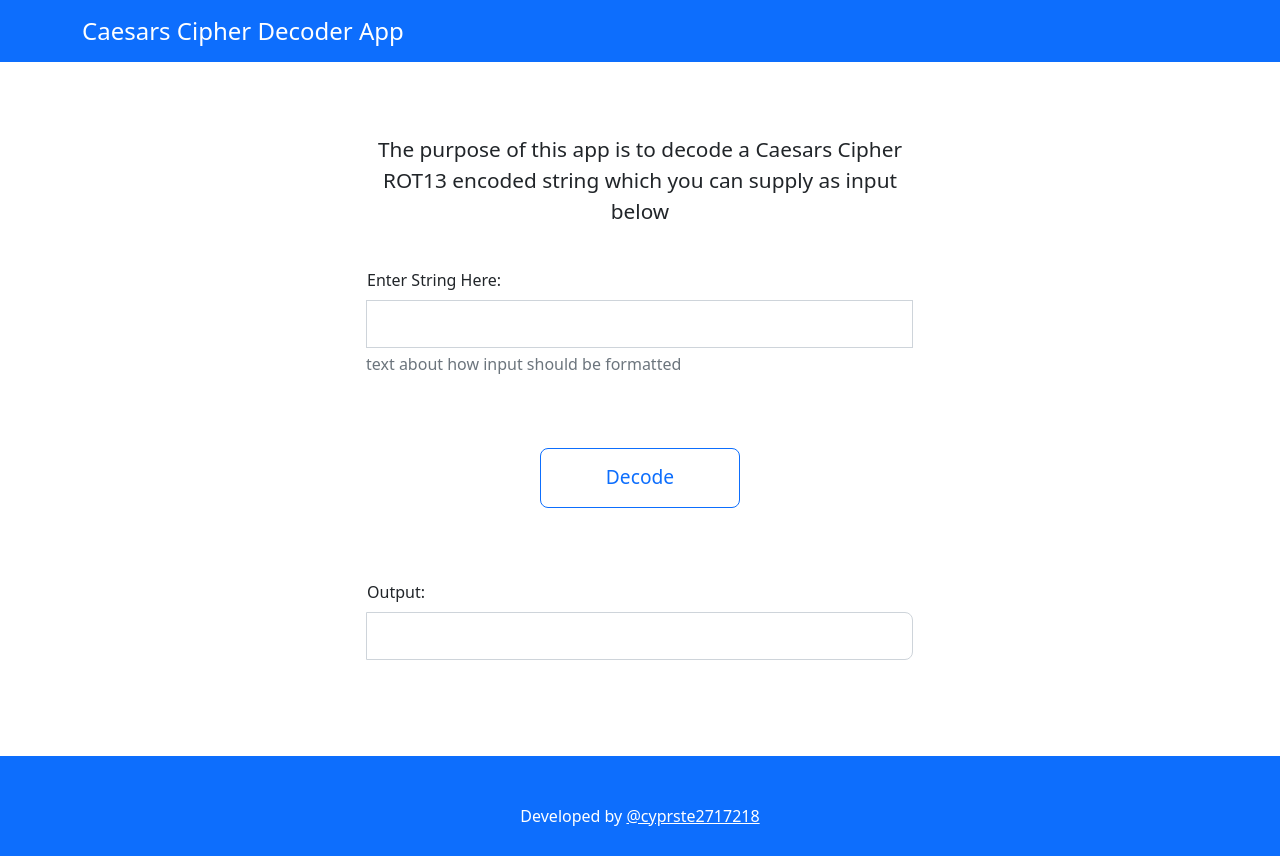
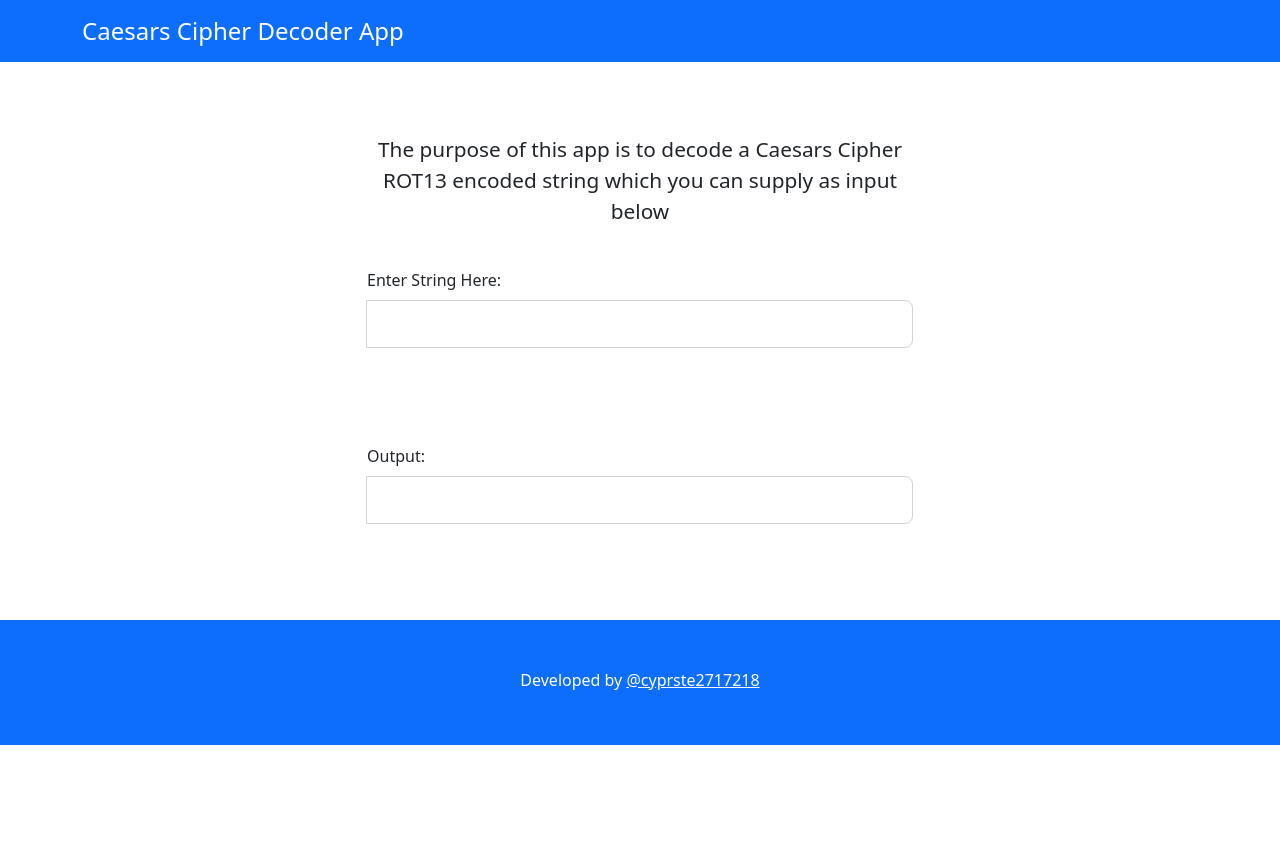
Before and after one commit to cyprste2717218/Caesars-Cipher-Decoder-App, a React (Create React App) app: page / in a window 1280 px wide. After the commit the page ends 800 px from the top, so only its background shows below. Built offline with nearby package versions, Linux system fonts and the light colour scheme.

Commit message:
connected up UI to interact with ROT13 component

```diff
--- a/src/App.js
+++ b/src/App.js
@@ -1,6 +1,6 @@
 import './App.css';
-import rot13 from './caesarsCipherDecoder';
-import React, { useState } from 'react';
+import Rot13 from './caesarsCipherDecoder';
+import React, { Component } from 'react';
 import 'bootstrap/dist/css/bootstrap.min.css';
 import "bootstrap/dist/js/bootstrap.bundle.min";
 
@@ -12,9 +12,13 @@ import InputGroup from 'react-bootstrap/InputGroup';
 import Button from 'react-bootstrap/Button';
 import Card from 'react-bootstrap/Card';
 
-function App() {
+export default class App extends Component {
 
+  state = {
+    val: ""
+  };
 
+  render() {
     return (
 
       <div className="App">
@@ -38,29 +42,19 @@ function App() {
                 <Form.Control id="textInput"
                   aria-label="Large"
                   aria-describedby="inputGroup-sizing-sm"
-                onChange={rot13}
+                  value={this.state.val}
+                  onChange={e => this.setState({ val: e.target.value })}
                 />
-              <Form.Text style={{width: "100%", textAlign: "left", fontSize: "1em"}} id="caesarsCipherBlockHelp"  muted>
-                text about how input should be formatted
-              </Form.Text>
               </InputGroup>
-            <br></br>
-            <br></br>
-            <br></br>
-            <Button id="textInputButton" onClick={rot13} variant="outline-primary" size='lg' style={{fontSize: "1.2em", width: "200px", height: "60px"}}>Decode</Button>{' '}
               <br></br>
               <br></br>
               <br></br>
               <br></br>
               <InputGroup size="lg">
                 <Form.Label style={{width: "100%", textAlign: "left", fontSize: "1em"}} htmlFor="caesar-cipher-encoded-string-output">Output:</Form.Label>
-              <Form.Control
-                readOnly
-                aria-label="Large"
-                aria-describedby="inputGroup-sizing-sm"
-                aria-readonly
-              />
+                <Rot13 str={this.state.val}></Rot13>
               </InputGroup>
+
               <br></br>
               <br></br>
               <br></br>
@@ -72,7 +66,7 @@ function App() {
           </div>
 
         </div>
-      <div id="footer" style={{backgroundColor: "#0D6EFD", height: "100px", width: "100%"}}>
+        <div id="footer" style={{backgroundColor: "#0D6EFD", height: "125px", width: "100%"}}>
           <br></br>
           <br></br>
           <p style={{color: "#FFFFFF"}}>Developed by <a style={{color: "#FFFFFF"}} href="https://github.com/cyprste2717218">@cyprste2717218</a></p>
@@ -81,4 +75,6 @@ function App() {
     );
   }
 
-export default App;
+
+
+}
--- a/src/caesarsCipherDecoder.js
+++ b/src/caesarsCipherDecoder.js
@@ -1,11 +1,14 @@
+import React, {Component} from 'react';
+import Form from 'react-bootstrap/Form';
+
 function rot13(props) {
 
-  const str = props.str;
-  const result = props.result;
-  /*
-    const alphabet = "ABCDEFGHIJKLMNOPQRSTUVWXYZ";
-    const reg = /[a-zA-z]/;
-    const noReg = /[^a-zA-Z]/;
+  const str = props.str.toUpperCase();
+
+  const alphabet = "ABCDEFGHIJKLMNOPQRSTUVWXYZ";
+  const reg = /[a-zA-z]/;
+  const noReg = /[^a-zA-Z]/;
+  let result = "";
 
 
     for (let i = 0; i < str.length; i++) {
@@ -22,11 +25,15 @@ function rot13(props) {
 
 
     }
-  */
+
     return (
-      <div style={{width: "100%", height: "200px", backgroundColor: "green", color: "white"}}>
-        <h1>output here: {str} {result}</h1>
-      </div>
+      <Form.Control
+      readOnly
+      aria-label="Large"
+      aria-describedby="inputGroup-sizing-sm"
+      aria-readonly
+      value={result}
+    />
     );
 
 
```
Lines whose indentation alone changed are shown as unchanged.
